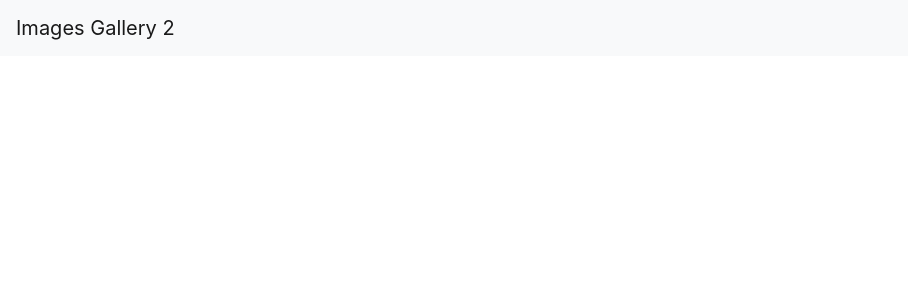
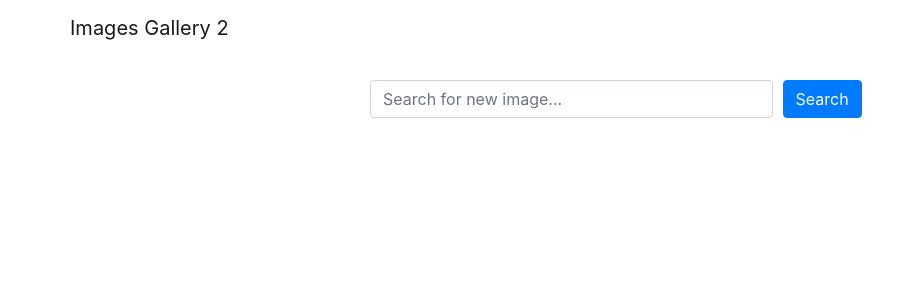
Before and after one commit to charverr/images-gallery, a React (Create React App) app in the folder frontend/: page / in a window 1280 px wide. Shown: the top 300 px of the page, without its empty margins (0-908 px from the left). Built offline with nearby package versions, Linux system fonts and the light colour scheme.

Commit message:
controlled search component

```diff
--- a/frontend/src/App.js
+++ b/frontend/src/App.js
@@ -1,10 +1,22 @@
+import { useState } from 'react';
 import 'bootstrap/dist/css/bootstrap.min.css';
 import Header from './components/Header';
+import Search from './components/Search'
+
+
 
 const App = () => {
+  const [word, setWord] = useState('')
+
+  const handleSearchSubmit = (e) =>{
+    e.preventDefault();
+    console.log(word);
+  }
+
   return (
     <div>
       <Header title="Images Gallery 2"/>
+      <Search word={word} setWord={setWord} handleSubmit={handleSearchSubmit}/>
     </div>
   );
 }
--- a/frontend/src/components/Header.js
+++ b/frontend/src/components/Header.js
@@ -1,11 +1,17 @@
 import React from 'react'
-import {Navbar} from 'react-bootstrap'
+import {Navbar, Container} from 'react-bootstrap'
 
-const Header = (props) => {
+const navbarStyle = {
+    backroundColour: 'lightblue'
+};
+
+const Header = ({title}) => {
     return(
-        <Navbar bg="light" data-bs-theme="light">
-          <Navbar.Brand href="/">{props.title}</Navbar.Brand>
-      </Navbar>
+        <Navbar style={navbarStyle} variant="light">
+          <Container>
+            <Navbar.Brand href="/">{title}</Navbar.Brand>
+          </Container>
+        </Navbar>
     )
 }
 
--- /dev/null
+++ b/frontend/src/components/Search.js
@@ -0,0 +1,29 @@
+import React from 'react'
+import { Container, Row, Col, Form, Button } from 'react-bootstrap';
+
+const Search = ({ word, setWord, handleSubmit }) => {
+    return(
+        <Container className="mt-4">
+            <Row className="justify-content-center">
+                <Col xs={12} md={8} lg={6}>
+                    <Form onSubmit={handleSubmit}>
+                        <Form.Row>
+                            <Col xs={9}>
+                                <Form.Control
+                                    type="text"
+                                    value={word}
+                                    onChange={(e) => setWord(e.target.value)}
+                                    placeholder="Search for new image..."/>
+                            </Col>
+                            <Col>
+                                <Button variant="primary" type="submit">Search</Button>
+                            </Col>
+                        </Form.Row>
+                    </Form>
+                </Col>
+            </Row>
+      </Container>
+    );
+}
+
+export default Search
```
